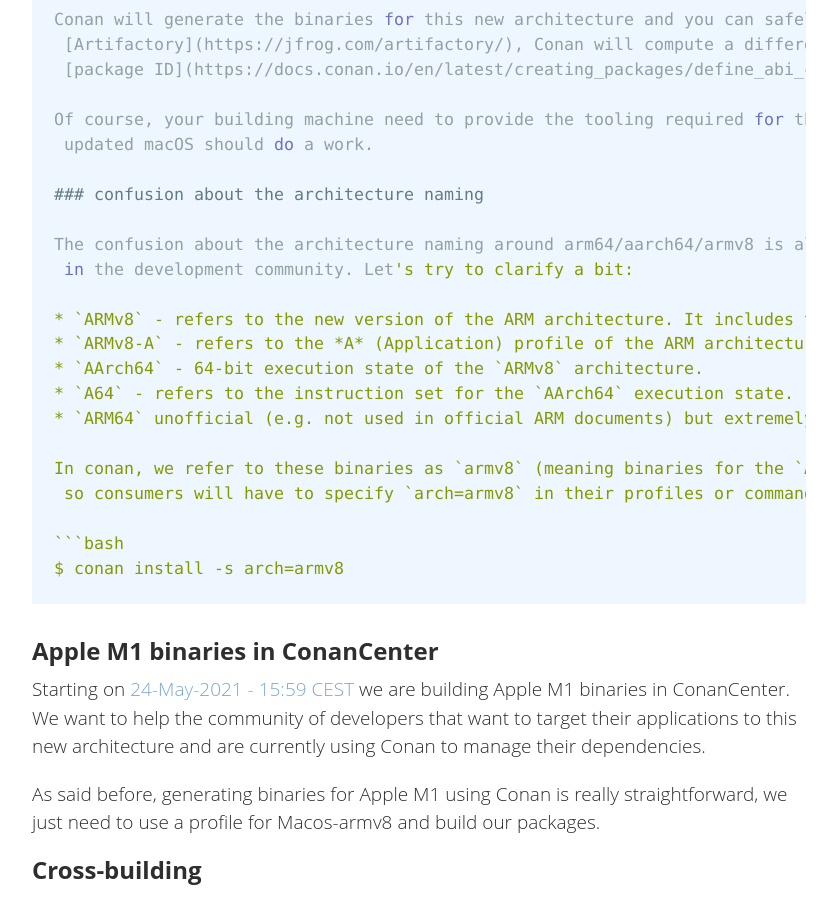
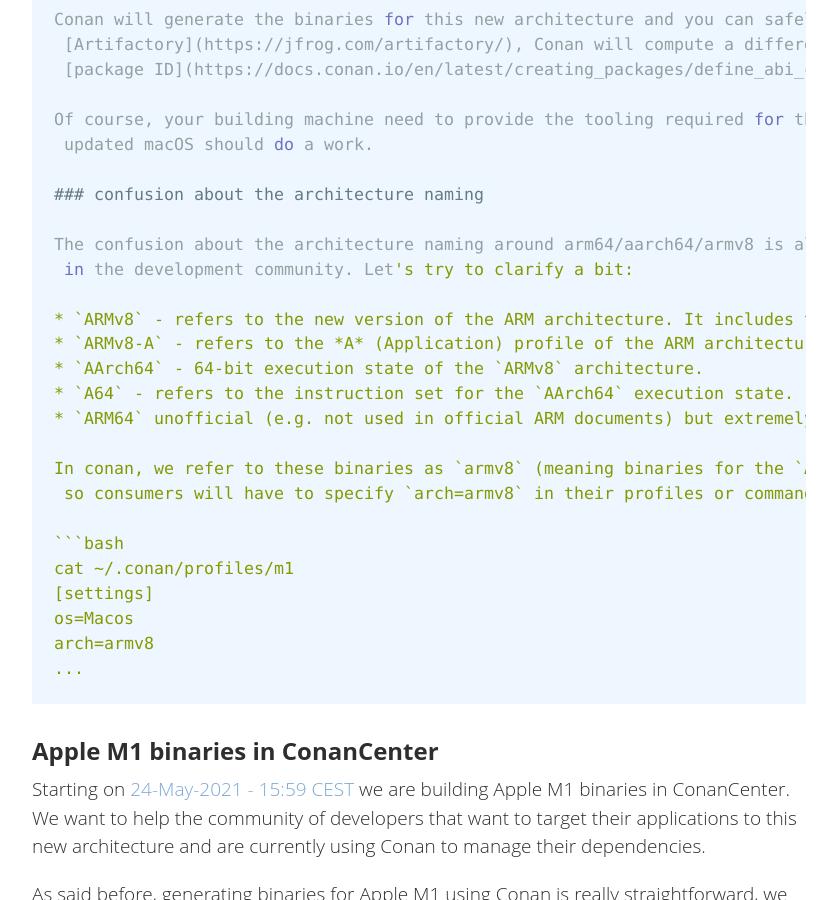
Before and after one commit to conan-io/conan-io.github.io, a Jekyll site: the page built from _posts/2021-09-06-m1.markdown, in a window 1280 px wide and 900 px high, scrolled down 934 px. Shown: the whole window, without its empty margins (20-857 px from the left). Built offline with Jekyll 4.4.1, drawn with Linux system fonts in a browser that asks for light colours; comment, search, counter and statistics services are not loaded.

Commit message:
Update _posts/2021-09-06-m1.markdown

````diff
--- a/_posts/2021-09-06-m1.markdown
+++ b/_posts/2021-09-06-m1.markdown
@@ -49,7 +49,11 @@ In conan, we refer to these binaries as `armv8` (meaning binaries for the `Aarch
  so consumers will have to specify `arch=armv8` in their profiles or command lines:
 
 ```bash
-$ conan install -s arch=armv8
+cat ~/.conan/profiles/m1
+[settings]
+os=Macos
+arch=armv8
+...
 ```
 
 ## Apple M1 binaries in ConanCenter
````
